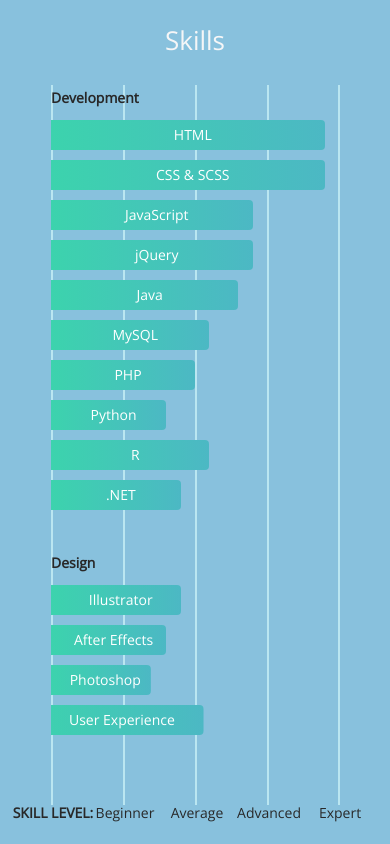
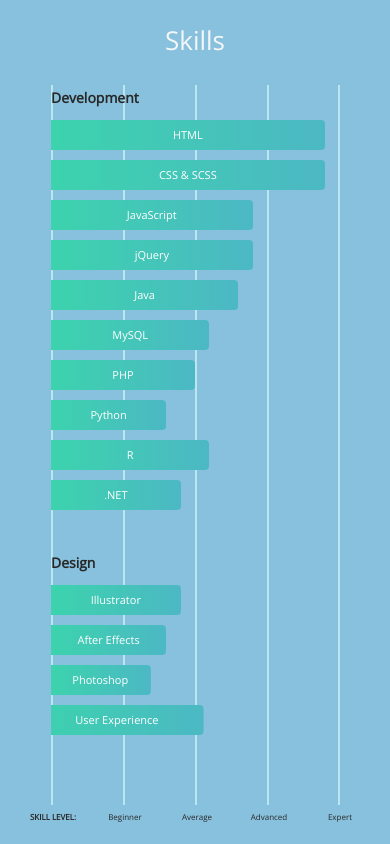
Before and after one commit to ctherrien18/ctherrien18.github.io, a website: page index.html in a window 390 px wide. Shown: the part 1380-2224 px from the top of the page. Drawn offline with nearby package versions, Linux system fonts and the light colour scheme.

Commit message:
additional skills style changes

```diff
--- a/scss/layouts/_skills.scss
+++ b/scss/layouts/_skills.scss
@@ -174,7 +174,6 @@ body {
 }
 
 .graph-label {
-  padding-left: 10px;
   line-height: 30px;
   color: white;
 }
@@ -191,3 +190,24 @@ body {
     opacity: 1;
   }
 }
+
+@media only screen and (max-width : 430px) {
+    .skills-title {
+        font-size: 8px;
+    }
+    .basic-level {
+        font-size: 8px;
+    }
+    .average-level {
+        font-size: 8px;
+    }
+    .advanced-level {
+        font-size: 8px;
+    }
+    .expert-level {
+        font-size: 8px;
+    }
+    .graph-label {
+        font-size: 11px;
+    }
+}
```
Also changed, not shown: css/main.css.
